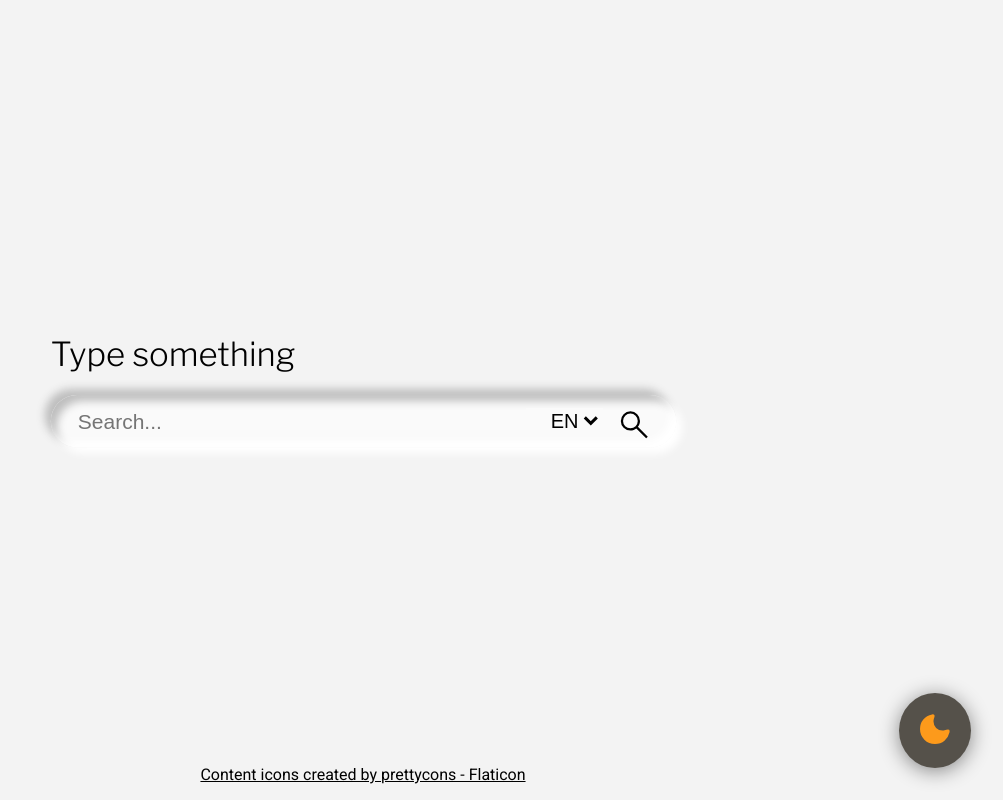
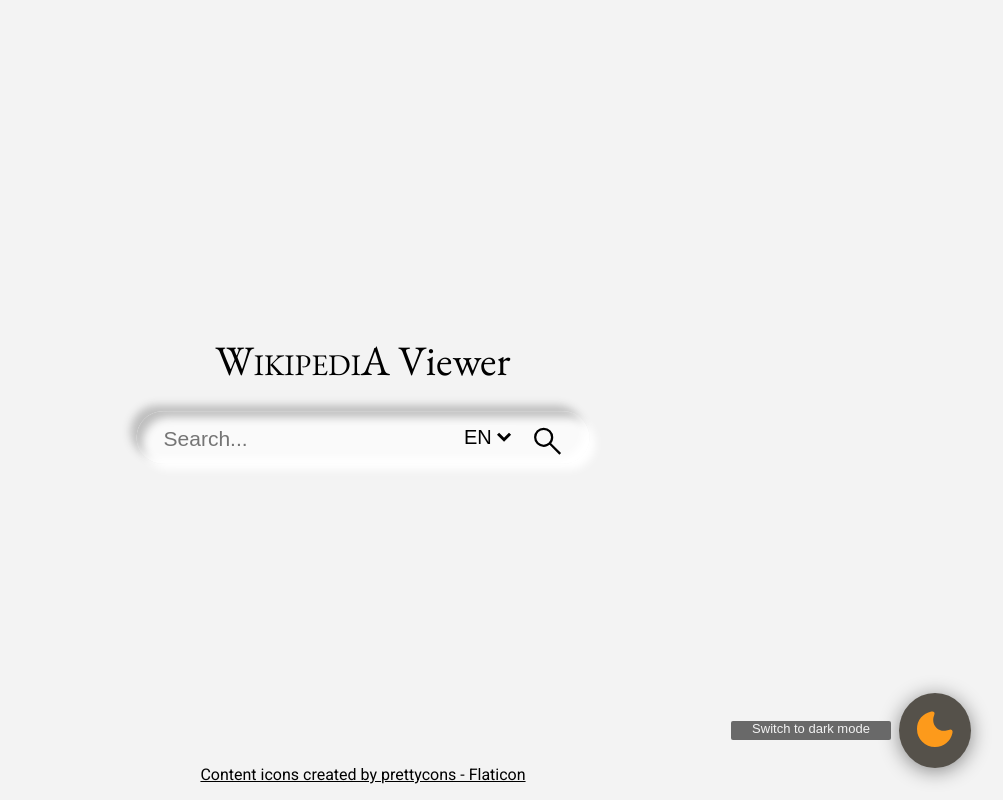
Before and after one commit to Liviere/wikipedia-search, a website: page src/index.html in a window 1280 px wide. Both pictures are taken after a click on the button 1212 px from the left and 730 px from the top of the page. Shown: the whole page, without its empty margins (277-1280 px from the left). Drawn offline with nearby package versions, Linux system fonts and the light colour scheme.

Commit message:
Make minor improvements

```diff
--- a/src/index.html
+++ b/src/index.html
@@ -2,7 +2,8 @@
 <html lang="en">
 	<head>
 		<meta charset="utf-8" />
-		<title>Wikipedia Search</title>
+		<meta name="viewport" content="width=device-width, initial-scale=1" />
+		<title>Wikipedia Viewer</title>
 		<!-- <link rel="icon" type="image/png" href="favicon.png" sizes="16x16" />
 		<link rel="icon" type="image/png" href="favicon_md.png" sizes="32x32" />
 		<link rel="icon" type="image/png" href="favicon_lg.png" sizes="96x96" /> -->
@@ -26,7 +27,7 @@
 		</header>
 		<div id="app">
 			<div class="search-box empty">
-				<h1>Type something</h1>
+				<h1>W<span class="small-caps">ikipedi</span>a <span class="capitalize">Viewer</span></h1>
 				<div class="search-container">
 					<input id="search" placeholder="Search..." type="text" max="100"
 						oninput="onInput(this.value)" onload="resetValue(this)" autoFocus>
--- a/src/script.ts
+++ b/src/script.ts
@@ -81,7 +81,7 @@
 		body.classList.add(nextTheme);
 		body.classList.remove(previousTheme);
 		localStorage.setItem('theme', nextTheme);
-		button.innerHTML = nextTheme === 'light-theme' ? sun : moon;
+		button.innerHTML = nextTheme === 'light-theme' ? moon : sun;
 	}
 }
 
--- a/src/styles.css
+++ b/src/styles.css
@@ -1,4 +1,4 @@
-@import url('https://fonts.googleapis.com/css2?family=Libre+Franklin:wght@300&family=Roboto:wght@100;400;700&display=swap');
+@import url('https://fonts.googleapis.com/css2?family=EB+Garamond&family=Libre+Franklin:wght@300&family=Roboto:wght@100;400;700&display=swap');
 
 .light-theme {
 	--clr-background: #f3f3f3;
@@ -73,9 +73,20 @@
 }
 
 .search-box > h1 {
-	font-weight: 300;
-	font-size: 1.375rem;
-	font-family: 'Libre Franklin', sans-serif;
+	font-family: 'EB Garamond', serif;
+	font-weight: 400;
+	font-size: 28px;
+	margin: 1rem;
+	text-align: center;
+	text-transform: uppercase;
+}
+
+.search-box > h1 > span.small-caps {
+	font-variant: all-small-caps;
+}
+
+.search-box > h1 > span.capitalize {
+	text-transform: capitalize;
 }
 
 .search-container {
@@ -97,7 +108,6 @@
 	background: transparent;
 	border: none;
 	outline: none;
-	width: 18.75rem;
 	color: var(--clr-main);
 }
 
@@ -237,6 +247,12 @@
 	width: 2.5rem;
 	height: 2.5rem;
 	fill: #fd9a1b;
+	transition: transform 0.3s;
+}
+
+.switch-theme:hover > svg,
+.switch-theme:focus > svg {
+	transform: scale(1.2);
 }
 
 body.dark-theme .switch-theme {
@@ -252,6 +268,7 @@
 	width: 10rem;
 	height: 1.2rem;
 	border-radius: 0.125rem;
+	font-size: 0.8125rem;
 	color: var(--clr-background);
 	background-color: #696969;
 	opacity: 1;
@@ -265,7 +282,8 @@
 	background-color: #f5f5f5;
 }
 
-.switch-theme:hover::before {
+.switch-theme:hover::before,
+.switch-theme:focus::before {
 	opacity: 1;
 	transform: translateX(0);
 }
```
Also changed, not shown: src/404.html (+1 -1 lines).
